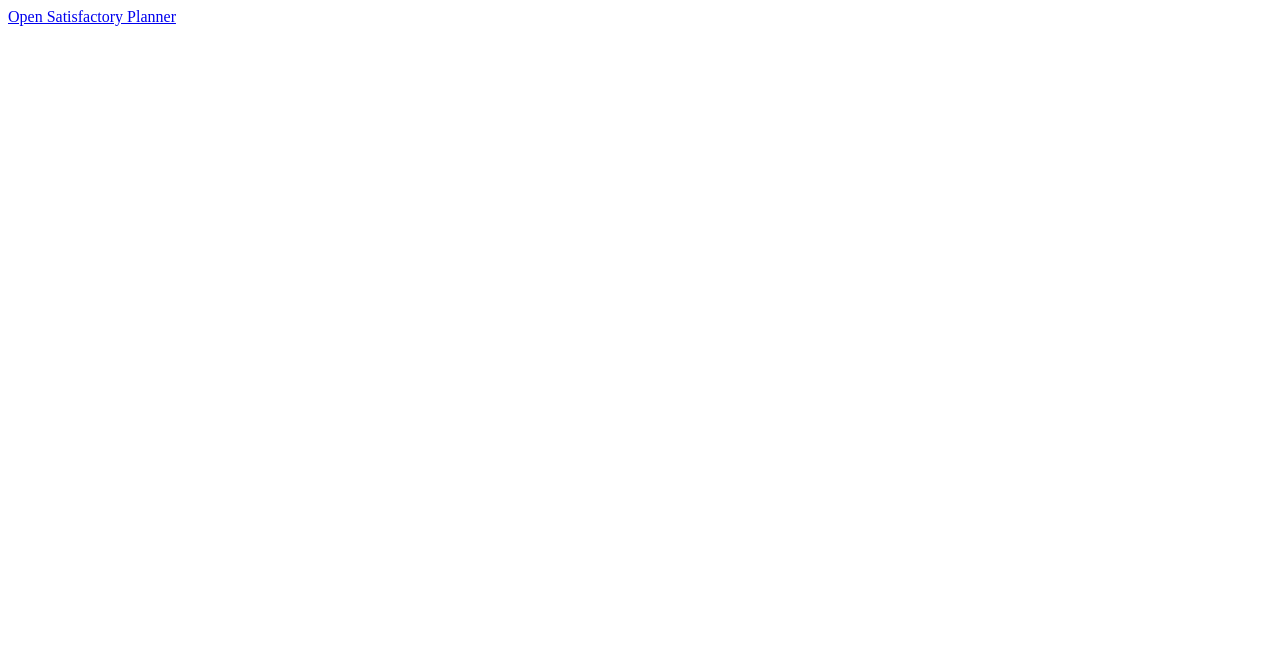
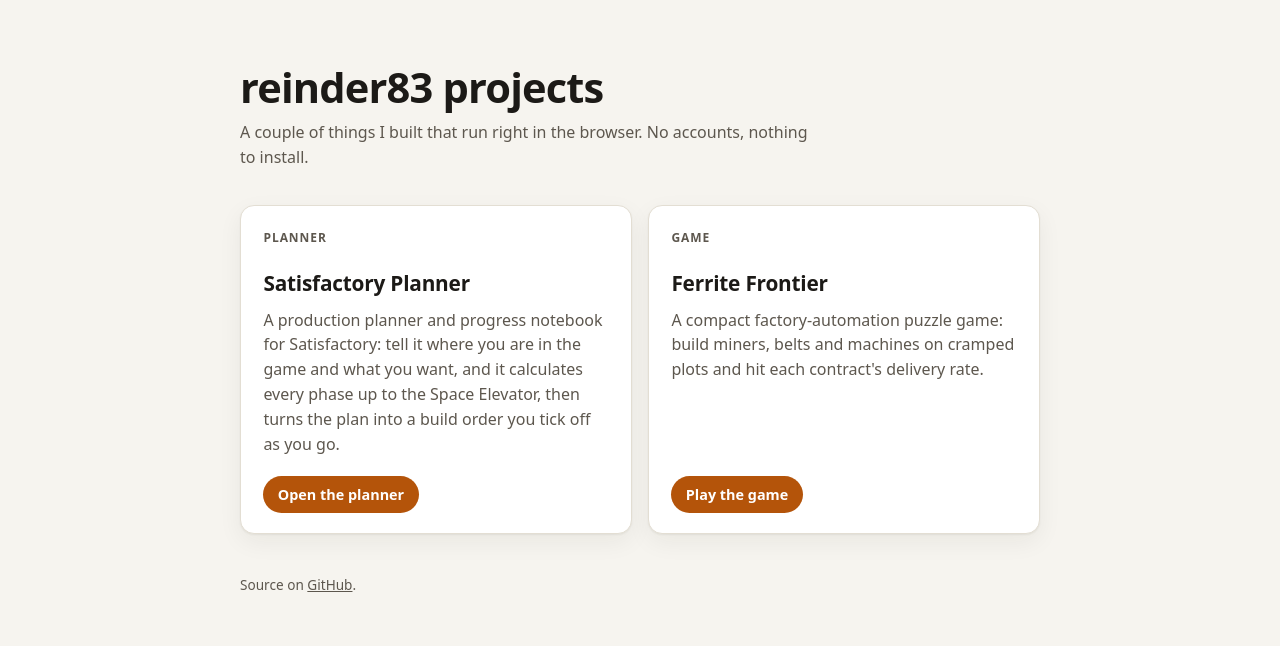
Before and after one commit to reinder83/reinder83.github.io, a plain HTML site: page index.html in a window 1280 px wide. Drawn offline with Linux system fonts and the light colour scheme.

Commit message:
Add projects landing page and publish the Ferrite Frontier folder
Co-Authored-By: Claude Opus 5.5 <noreply@anthropic.com>

```diff
--- a/index.html
+++ b/index.html
@@ -1 +1,132 @@
-<!doctype html><meta charset="utf-8"><title>Satisfactory Planner</title><a href="./satisfactory-planner/">Open Satisfactory Planner</a>
+<!doctype html>
+<html lang="en">
+<head>
+<meta charset="utf-8">
+<meta name="viewport" content="width=device-width, initial-scale=1">
+<title>reinder83 projects</title>
+<meta name="description" content="Small browser projects by reinder83: a production planner and a factory puzzle game.">
+<meta name="color-scheme" content="light dark">
+<style>
+  :root {
+    --page: #f6f4ef;
+    --surface: #ffffff;
+    --ink: #1c1a17;
+    --ink-soft: #5d574e;
+    --line: #e3ded3;
+    --accent: #b4540a;
+    --accent-ink: #ffffff;
+    --shadow: 0 1px 2px rgba(28, 26, 23, 0.06), 0 8px 24px rgba(28, 26, 23, 0.06);
+  }
+  @media (prefers-color-scheme: dark) {
+    :root {
+      --page: #14130f;
+      --surface: #1d1b16;
+      --ink: #f1ede4;
+      --ink-soft: #a9a294;
+      --line: #322f27;
+      --accent: #f0a050;
+      --accent-ink: #1a1306;
+      --shadow: 0 1px 2px rgba(0, 0, 0, 0.4), 0 8px 24px rgba(0, 0, 0, 0.35);
+    }
+  }
+  * { box-sizing: border-box; }
+  html { -webkit-text-size-adjust: 100%; }
+  body {
+    margin: 0;
+    background: var(--page);
+    color: var(--ink);
+    font-family: system-ui, -apple-system, "Segoe UI", Roboto, "Helvetica Neue", Arial, sans-serif;
+    line-height: 1.55;
+    min-height: 100vh;
+  }
+  main {
+    max-width: 52rem;
+    margin: 0 auto;
+    padding: 4rem 1rem 3rem;
+  }
+  header { margin-bottom: 2.25rem; }
+  h1 {
+    margin: 0 0 0.5rem;
+    font-size: clamp(1.9rem, 6vw, 2.6rem);
+    line-height: 1.15;
+    letter-spacing: -0.02em;
+  }
+  .lead { margin: 0; color: var(--ink-soft); max-width: 36rem; }
+  .cards {
+    display: grid;
+    grid-template-columns: repeat(auto-fit, minmax(16rem, 1fr));
+    gap: 1rem;
+    padding: 0;
+    margin: 0;
+    list-style: none;
+  }
+  .card {
+    display: flex;
+    flex-direction: column;
+    height: 100%;
+    padding: 1.4rem 1.4rem 1.25rem;
+    background: var(--surface);
+    border: 1px solid var(--line);
+    border-radius: 14px;
+    box-shadow: var(--shadow);
+    color: inherit;
+    text-decoration: none;
+    transition: transform 0.15s ease, border-color 0.15s ease;
+  }
+  .card:hover, .card:focus-visible { transform: translateY(-2px); border-color: var(--accent); }
+  .card:focus-visible { outline: 2px solid var(--accent); outline-offset: 3px; }
+  .kind {
+    margin: 0 0 0.6rem;
+    font-size: 0.75rem;
+    font-weight: 600;
+    letter-spacing: 0.08em;
+    text-transform: uppercase;
+    color: var(--accent);
+  }
+  .card h2 { margin: 0 0 0.5rem; font-size: 1.3rem; letter-spacing: -0.01em; }
+  .card p { margin: 0 0 1.25rem; color: var(--ink-soft); }
+  .open {
+    margin-top: auto;
+    align-self: flex-start;
+    padding: 0.45rem 0.9rem;
+    border-radius: 999px;
+    background: var(--accent);
+    color: var(--accent-ink);
+    font-size: 0.9rem;
+    font-weight: 600;
+  }
+  footer { margin-top: 2.5rem; font-size: 0.85rem; color: var(--ink-soft); }
+  footer a { color: inherit; }
+  @media (prefers-reduced-motion: reduce) { .card { transition: none; } }
+</style>
+</head>
+<body>
+<main>
+  <header>
+    <h1>reinder83 projects</h1>
+    <p class="lead">A couple of things I built that run right in the browser. No accounts, nothing to install.</p>
+  </header>
+  <ul class="cards">
+    <li>
+      <a class="card" href="./satisfactory-planner/">
+        <p class="kind">Planner</p>
+        <h2>Satisfactory Planner</h2>
+        <p>A production planner and progress notebook for Satisfactory: tell it where you are in the game and what you want, and it calculates every phase up to the Space Elevator, then turns the plan into a build order you tick off as you go.</p>
+        <span class="open">Open the planner</span>
+      </a>
+    </li>
+    <li>
+      <a class="card" href="./ferrite-frontier/">
+        <p class="kind">Game</p>
+        <h2>Ferrite Frontier</h2>
+        <p>A compact factory-automation puzzle game: build miners, belts and machines on cramped plots and hit each contract's delivery rate.</p>
+        <span class="open">Play the game</span>
+      </a>
+    </li>
+  </ul>
+  <footer>
+    Source on <a href="https://github.com/reinder83">GitHub</a>.
+  </footer>
+</main>
+</body>
+</html>
```
Also changed, not shown: 2 other files.
